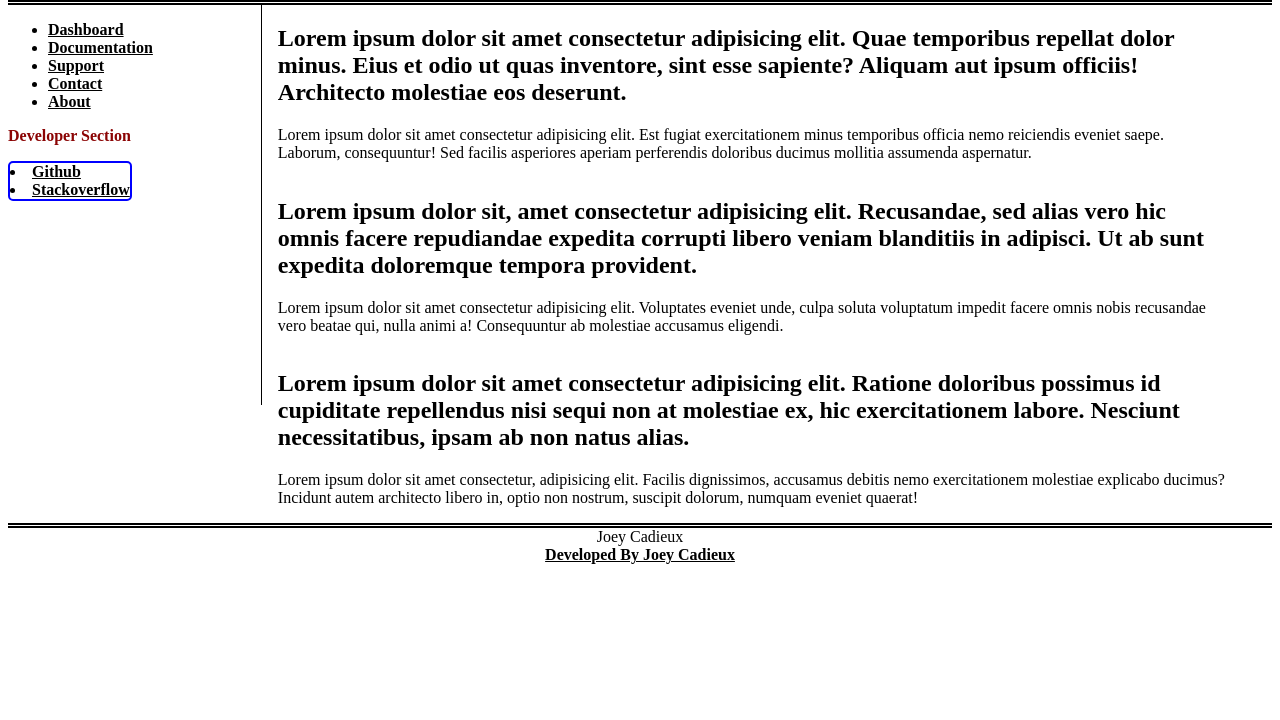
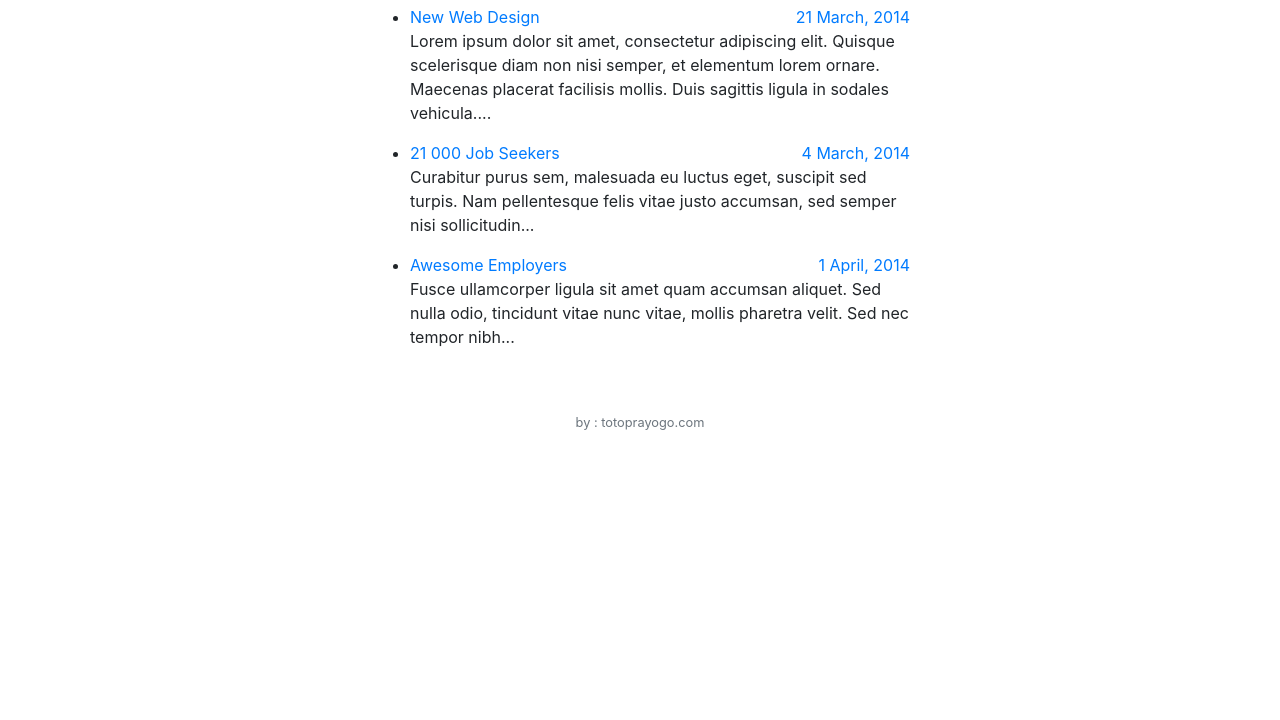
Before and after one commit to drjoeycadieux/Intentional, a plain HTML site: page index.html in a window 1280 px wide. Shown: the part 80-800 px from the top of the page. Drawn offline with nearby package versions, Linux system fonts and the light colour scheme.

Commit message:
Add changelog

```diff
--- a/index.html
+++ b/index.html
@@ -1,90 +1,42 @@
 <!DOCTYPE html>
-<html>
-
+<html lang="en">
 <head>
-	<meta charset="utf-8">
-	<meta name="viewport" content="width=device-width">
-	<title>Developer Ressources | Help & Support</title>
-	<link href="style.css" rel="stylesheet" type="text/css" />
-	<link rel="icon" type="image/png" href="/assets/dev.png" />
+  <meta charset="UTF-8">
+  <meta name="viewport" content="width=device-width, initial-scale=1.0">
+    <link href="//maxcdn.bootstrapcdn.com/bootstrap/4.1.1/css/bootstrap.min.css" rel="stylesheet" id="bootstrap-css">
+<script src="//maxcdn.bootstrapcdn.com/bootstrap/4.1.1/js/bootstrap.min.js"></script>
+<script src="//cdnjs.cloudflare.com/ajax/libs/jquery/3.2.1/jquery.min.js"></script>
+<!------ Include the above in your HEAD tag ---------->
+  <title>ChangeLog</title>
 </head>
-
 <body>
 
+<div class="container mt-5 mb-5">
+	<div class="row">
+		<div class="col-md-6 offset-md-3">
+			<h4>Latest News</h4>
+			<ul class="timeline">
+				<li>
+					<a target="_blank" href="https://www.totoprayogo.com/#">New Web Design</a>
+					<a href="#" class="float-right">21 March, 2014</a>
+					<p>Lorem ipsum dolor sit amet, consectetur adipiscing elit. Quisque scelerisque diam non nisi semper, et elementum lorem ornare. Maecenas placerat facilisis mollis. Duis sagittis ligula in sodales vehicula....</p>
+				</li>
+				<li>
+					<a href="#">21 000 Job Seekers</a>
+					<a href="#" class="float-right">4 March, 2014</a>
+					<p>Curabitur purus sem, malesuada eu luctus eget, suscipit sed turpis. Nam pellentesque felis vitae justo accumsan, sed semper nisi sollicitudin...</p>
+				</li>
+				<li>
+					<a href="#">Awesome Employers</a>
+					<a href="#" class="float-right">1 April, 2014</a>
+					<p>Fusce ullamcorper ligula sit amet quam accumsan aliquet. Sed nulla odio, tincidunt vitae nunc vitae, mollis pharetra velit. Sed nec tempor nibh...</p>
+				</li>
+			</ul>
+		</div>
+	</div>
+</div>
 
-	<header>
-		<h1 id="one">
-			Welcome Back!
-		</h1>
-	</header>
+<div class="text-muted mt-5 mb-5 text-center small">by : <a class="text-muted" target="_blank" href="http://totoprayogo.com">totoprayogo.com</a></div>
 
-	<nav>
-		<ul>
-			<li><a href="#">Dashboard</a></li>
-			<li><a href="#">Documentation</a></li>
-			<li><a href="#">Support</a></li>
-			<li><a href="#">Contact</a></li>
-			<li><a href="#">About</a></li>
-		</ul>
-
-
-		<p id="one">Developer Section</p>
-		<div class="content">
-			<li><a href="#">Github</a></li>
-			<li><a href="#">Stackoverflow</a></li>
-		</div>
-	</nav>
-
-
-	<section id="one">
-		<h2>Lorem ipsum dolor sit amet consectetur adipisicing elit. Quae temporibus repellat dolor minus. Eius et odio ut quas
-			inventore, sint esse sapiente? Aliquam aut ipsum officiis! Architecto molestiae eos deserunt.</h2>
-
-		<p>
-			Lorem ipsum dolor sit amet consectetur adipisicing elit. Est fugiat exercitationem minus temporibus officia nemo reiciendis
-			eveniet saepe. Laborum, consequuntur! Sed facilis asperiores aperiam perferendis doloribus ducimus mollitia assumenda
-			aspernatur.
-		</p>
-	</section>
-
-
-	<section id="two">
-		<h2>
-			Lorem ipsum dolor sit, amet consectetur adipisicing elit. Recusandae, sed alias vero hic omnis facere repudiandae expedita
-			corrupti libero veniam blanditiis in adipisci. Ut ab sunt expedita doloremque tempora provident.
-		</h2>
-		<p>
-			Lorem ipsum dolor sit amet consectetur adipisicing elit. Voluptates eveniet unde, culpa soluta voluptatum impedit facere
-			omnis nobis recusandae vero beatae qui, nulla animi a! Consequuntur ab molestiae accusamus eligendi.
-		</p>
-	</section>
-
-
-
-	<article>
-		<h2>
-			Lorem ipsum dolor sit amet consectetur adipisicing elit. Ratione doloribus possimus id cupiditate repellendus nisi sequi
-			non at molestiae ex, hic exercitationem labore. Nesciunt necessitatibus, ipsam ab non natus alias.
-		</h2>
-		<p>
-			Lorem ipsum dolor sit amet consectetur, adipisicing elit. Facilis dignissimos, accusamus debitis nemo exercitationem molestiae
-			explicabo ducimus? Incidunt autem architecto libero in, optio non nostrum, suscipit dolorum, numquam eveniet quaerat!
-		</p>
-	</article>
-
-
-
-	<footer>
-		<adrress>
-			Joey Cadieux <br/>
-				<a href="https://joeycadieux.com">Developed By Joey Cadieux</a>
-		</adrress>
-	</footer>
-
-
-	<script src="script.js">
-
-	</script>
 </body>
-
 </html>
```
